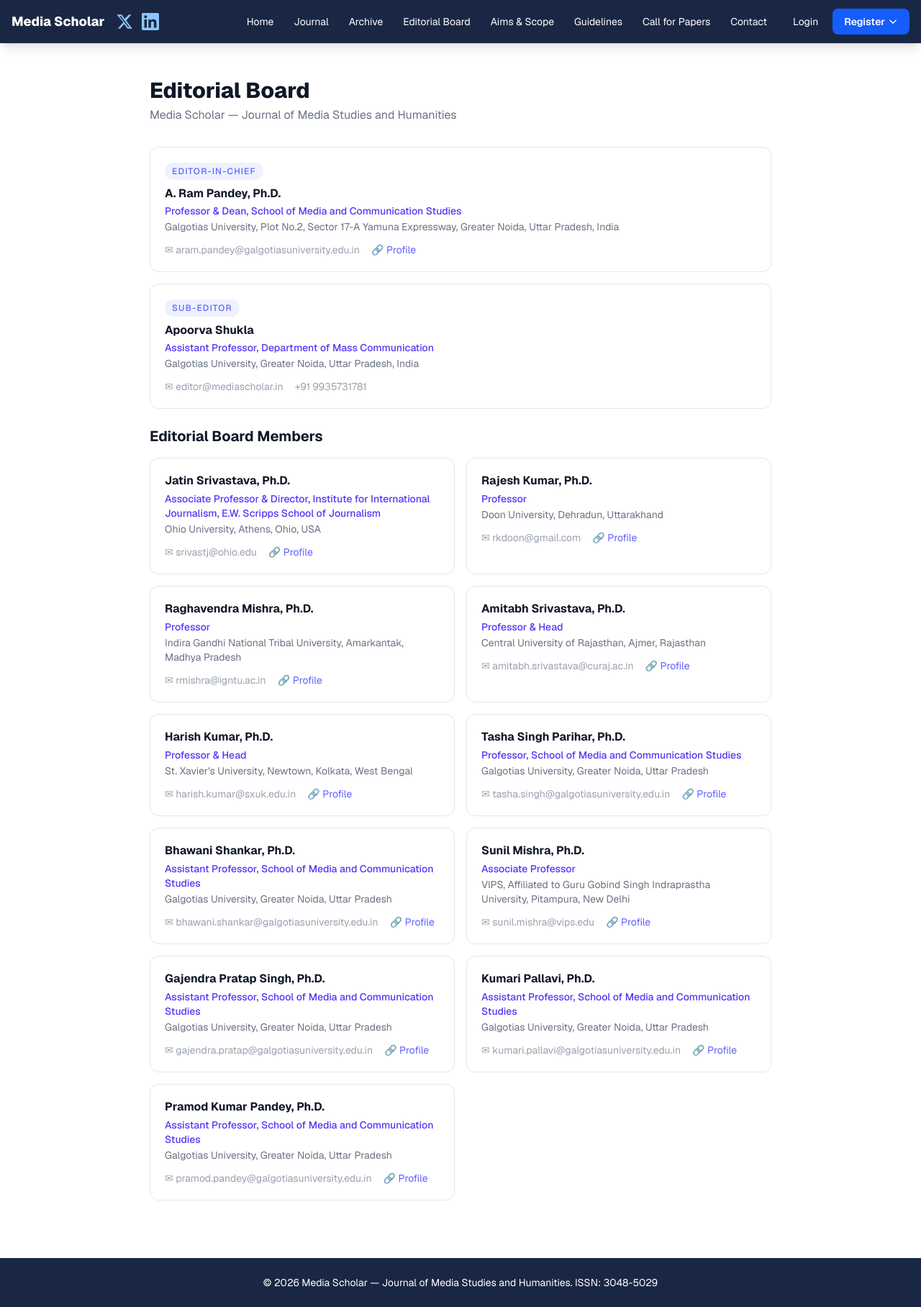
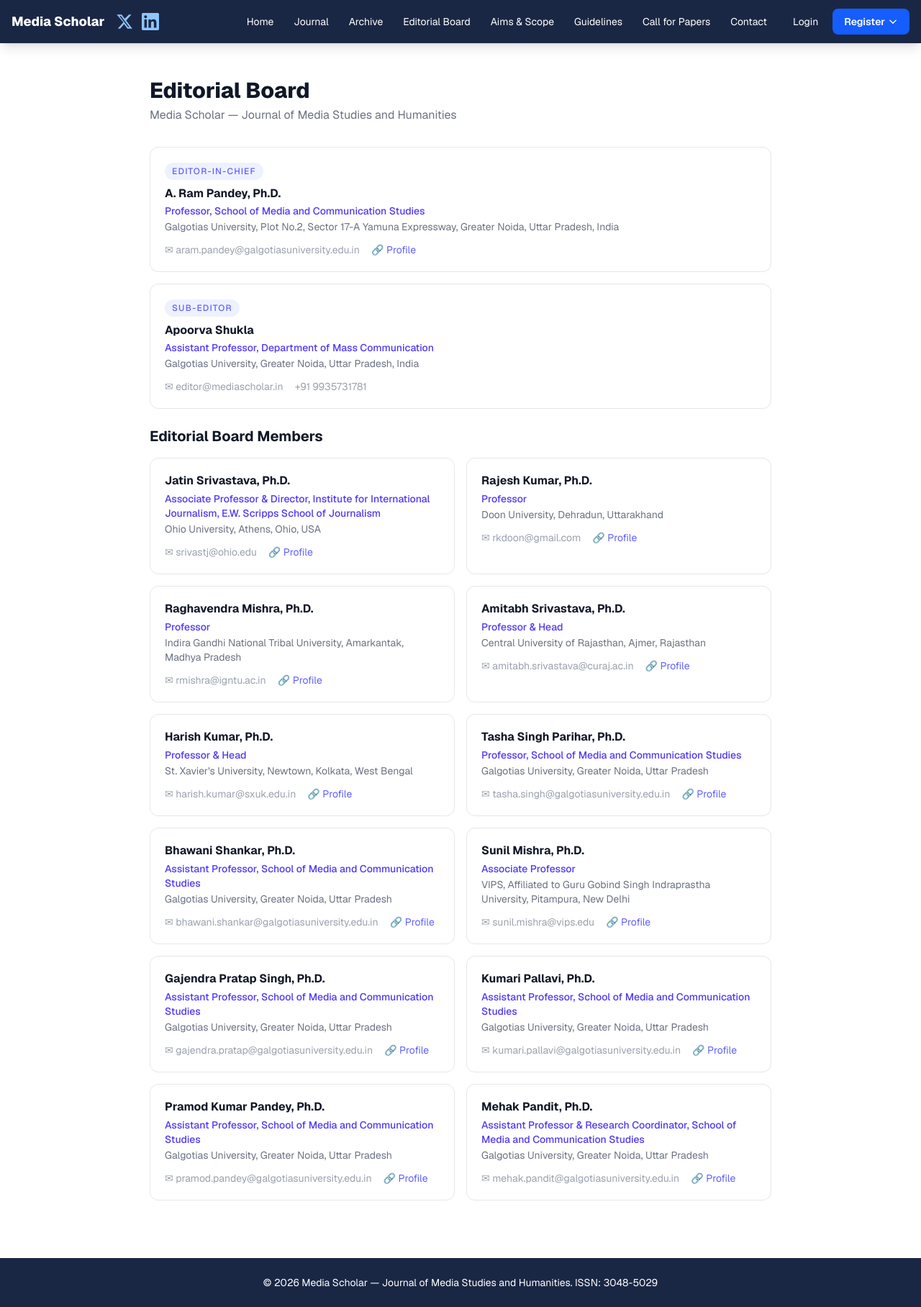
Before and after one commit to arampandey/mediascholar-platform, a Next.js app: page /editorial-board in a window 1280 px wide. Shown: the whole page at 72% size. Built offline with nearby package versions, Linux system fonts and the light colour scheme; no server answers.

Commit message:
Editorial board: fix A Ram Pandey title (Professor only, remove Dean) + add Dr. Mehak Pandit

```diff
--- a/app/editorial-board/page.tsx
+++ b/app/editorial-board/page.tsx
@@ -10,7 +10,7 @@ export const metadata: Metadata = {
 const EDITOR_IN_CHIEF = {
   name: "A. Ram Pandey, Ph.D.",
   role: "Editor-in-Chief",
-  affiliation: "Professor & Dean, School of Media and Communication Studies",
+  affiliation: "Professor, School of Media and Communication Studies",
   institution: "Galgotias University, Plot No.2, Sector 17-A Yamuna Expressway, Greater Noida, Uttar Pradesh, India",
   email: "aram.pandey@galgotiasuniversity.edu.in",
   profile: "https://www.galgotiasuniversity.edu.in/p/a-ram-pandey",
@@ -104,6 +104,13 @@ const MEMBERS = [
     email: "pramod.pandey@galgotiasuniversity.edu.in",
     profile: "https://www.galgotiasuniversity.edu.in/p/dr-pramod-kumar-pandey",
   },
+  {
+    name: "Mehak Pandit, Ph.D.",
+    affiliation: "Assistant Professor & Research Coordinator, School of Media and Communication Studies",
+    institution: "Galgotias University, Greater Noida, Uttar Pradesh",
+    email: "mehak.pandit@galgotiasuniversity.edu.in",
+    profile: "https://www.galgotiasuniversity.edu.in/p/dr-mehak-pandit",
+  },
 ];
 
 export default function EditorialBoardPage() {
```
